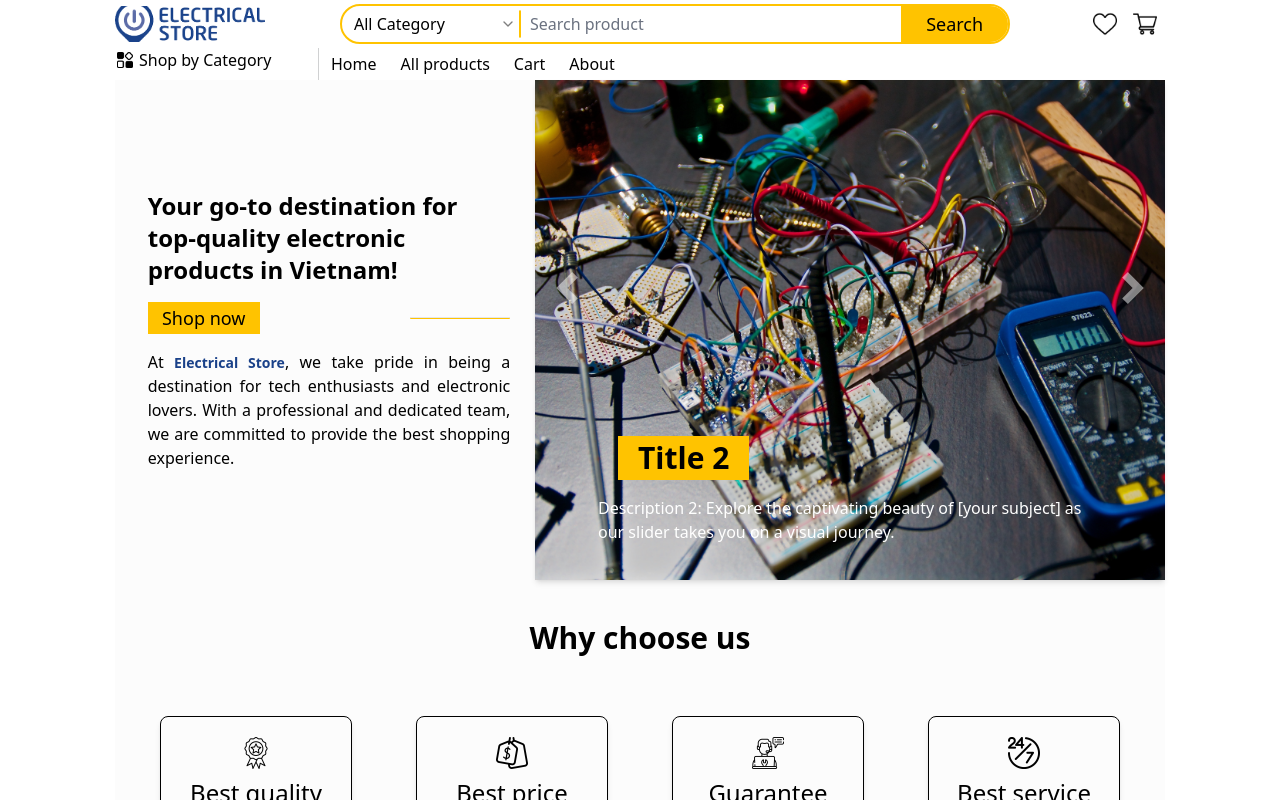
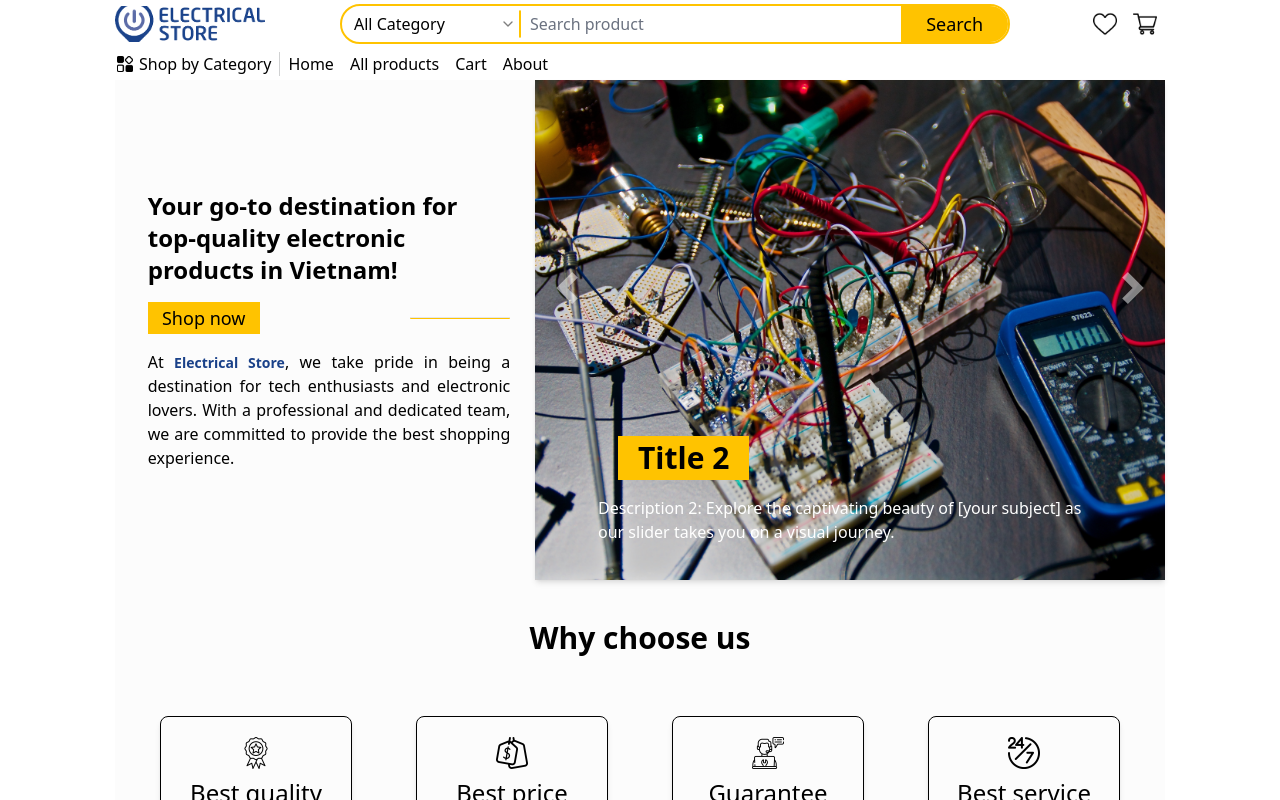
Before and after one commit to LHSang6403/electronics-store, a Next.js app: page / in a window 1280 px wide. Shown: the top 800 px of the page. Built offline with nearby package versions, Linux system fonts and the light colour scheme.

Commit message:
Sang - fixed some eslint bugs

```diff
--- a/app/components/comboBox.tsx
+++ b/app/components/comboBox.tsx
@@ -66,7 +66,7 @@ export default function Combobox({ data }: ComboboxProps): JSX.Element {
           aria-expanded={open}
           className="w-fit justify-between"
         >
-          {value === ""
+          {value === null
             ? frameworks.find((framework) => framework.value === value)?.label
             : title}
           <ChevronsUpDown className="h-4 w-4 ml-2 shrink-0 opacity-50" />
--- a/app/components/itemsContainer.tsx
+++ b/app/components/itemsContainer.tsx
@@ -51,7 +51,7 @@ export default function ItemsContainer({
         const sections = [];
         for (let i = 0; i < 4; i++) {
           sections.push(
-            <div className="mb-2 xl:-mb-2 sm:-mb-4" key={i}>
+            <div key={i}>
               <div className="w-auto h-8 mx-14 xl:mx-5 sm:mx-3 flex flex-row justify-between items-center">
                 <div className="w-fit h-fit flex flex-row items-center hover:cursor-pointer">
                   <h2 className="w-fit h-fit py-2 text-center text-2xl xl:text-xl">
@@ -89,7 +89,7 @@ export default function ItemsContainer({
                   <div
                     className="
                   flex flex-row justify-center items-center
-                  sm:grid sm:grid-cols-2 sm:mx-0"
+                  sm:grid sm:grid-cols-2 sm:place-items-center sm:mx-0"
                   >
                     {data.slice(0, 4).map((prod: ProductData) => (
                       <div key={prod.id}>
@@ -100,7 +100,7 @@ export default function ItemsContainer({
                 ) : (
                   <div
                     className="grid grid-cols-4 grid-rows-3
-                  sm:grid-cols-2 sm:grid-rows-6"
+                  sm:grid-cols-2 sm:grid-rows-6 sm:place-items-center"
                   >
                     {data.slice(0, 12).map((prod: ProductData) => (
                       <div key={prod.id}>
@@ -124,8 +124,8 @@ export default function ItemsContainer({
         return sections;
       })()}
       {!isAllProducts && (
-        <div className="w-full h-8 flex flex-row justify-center">
-          <button className="w-28 h-8 rounded-lg shadow-xl bg-[#EEEEEE]">
+        <div className="w-full h-8 flex justify-center mt-2 xl:mb-4 sm:mb-0">
+          <button className="w-28 h-full rounded-lg shadow-lg bg-[#EEEEEE]">
             Show all
           </button>
         </div>
--- a/app/components/personCard.tsx
+++ b/app/components/personCard.tsx
@@ -9,7 +9,7 @@ interface PersonCardProps {
 export default function PersonCard({ data }: PersonCardProps): JSX.Element {
   const { name, image, description } = data;
   return (
-    <div className="w-52 xl:w-56 sm:w-48 h-full shadow-lg overflow-hidden flex flex-col justify-end items-end hover:cursor-pointer bg-white [transition:transform_0.5s_ease] hover:scale-[1.02]">
+    <div className="w-52 xl:w-56 sm:w-64 h-full shadow-lg overflow-hidden flex flex-col justify-end items-end hover:cursor-pointer bg-white [transition:transform_0.5s_ease] hover:scale-[1.02]">
       <img
         className="w-full h-full object-cover [transition:transform_0.5s_ease] hover:scale-[1.04]"
         src={image}
--- a/app/components/squareBanner.tsx
+++ b/app/components/squareBanner.tsx
@@ -14,12 +14,12 @@ export default function SquareBanner({ data }: SquareBannerProps): JSX.Element {
   return (
     <div className="group w-full h-fit flex flex-col justify-center items-center">
       {title !== "" && (
-        <h1 className="w-full h-8 mb-2 flex flex-row justify-center items-center text-2xl font-medium">
+        <h1 className="w-full h-8 mb-4 flex flex-row justify-center items-center text-2xl font-medium">
           {title}
         </h1>
       )}
       <img
-        className="w-[400px] h-[400px] object-cover rounded-3xl [transition:transform_0.5s_ease] group-hover:scale-[1.01]"
+        className="w-[400px] h-[400px] sm:w-[250px] sm:h-[250px] object-cover rounded-3xl [transition:transform_0.5s_ease] group-hover:scale-[1.01]"
         src={image}
         alt="sale-square-banner"
       />
--- a/app/components/top2Items.tsx
+++ b/app/components/top2Items.tsx
@@ -15,7 +15,7 @@ export default function Top2Items(): JSX.Element {
   const data: TopItem[] = items;
 
   return (
-    <div className="w-full h-full px-4 xl:px-0 sm:px-4 flex flex-row sm:flex-col gap-4 justify-center items-center">
+    <div className="w-full h-full px-4 xl:px-0 sm:px-4 flex flex-row sm:flex-col gap-4 sm:gap-8 justify-center items-center">
       {data.map((item) => (
         <div
           className="w-[600px] h-full sm:w-full sm:h-[220px] shadow-md bg-[#EEEEEE] flex flex-row justify-center items-center"
--- a/app/components/trendingCategories.tsx
+++ b/app/components/trendingCategories.tsx
@@ -18,7 +18,7 @@ export default function TrendingCategories(): JSX.Element {
     >
       {data.map((item, index) => (
         <div
-          className={`w-44 xl:w-auto sm:w-[170px] h-52 ${
+          className={`w-44 xl:w-auto sm:w-full h-52 ${
             index === data.length - 1 || index === data.length - 2
               ? "xl:col-span-3"
               : "xl:col-span-2"
--- a/app/layouts/includes/topMenu.tsx
+++ b/app/layouts/includes/topMenu.tsx
@@ -16,30 +16,31 @@ export default function TopMenu(): ReturnType<React.FC> {
       className="w-full px-[calc((100%-1050px)_/_2)] xl:px-6 sm:px-4 h-8 flex xl:flex-row justify-start xl:items-center bg-white
     sm:flex-col sm:items-start"
     >
-      <div
-        className="w-[204px] border-r-[1px] border-[#d0d1d2]
-      sm:hidden"
-      >
-        <button className="flex flex-row items-center gap-1" onClick={() => {}}>
-          <img
-            className="w-5 h-5"
-            alt="category-icon"
-            src="/assets/category-icon.png"
-          ></img>
-          Shop by Category
-        </button>
-      </div>
       <ul className="sm:w-full flex flex-row justify-center sm:justify-between items-center">
-        <li key="-1" className="hidden sm:block sm:mr-2">
+        <li key="-1" className="hidden sm:block sm:mr-2 ">
           <img
             className="w-5 h-5"
             alt="category-icon"
             src="/assets/category-icon.png"
           ></img>
         </li>
+        <li>
+          <Link
+            href="#"
+            className="flex flex-row items-center gap-1 pr-2 border-r-[1px] border-[#d0d1d2]"
+            onClick={() => {}}
+          >
+            <img
+              className="w-5 h-5"
+              alt="category-icon"
+              src="/assets/category-icon.png"
+            ></img>
+            Shop by Category
+          </Link>
+        </li>
         {data.map((item, index) => {
           return (
-            <li key={index} className="mx-3 sm:mx-1">
+            <li key={index} className="mx-2 sm:mx-1">
               <Link href={item.url}>{item.name}</Link>
             </li>
           );
--- a/app/page.tsx
+++ b/app/page.tsx
@@ -1,5 +1,3 @@
-"user client";
-
 import CarouselSlider from "./components/carouselSlider";
 import Cards from "./components/cards";
 import Banner from "./components/banner";
```
